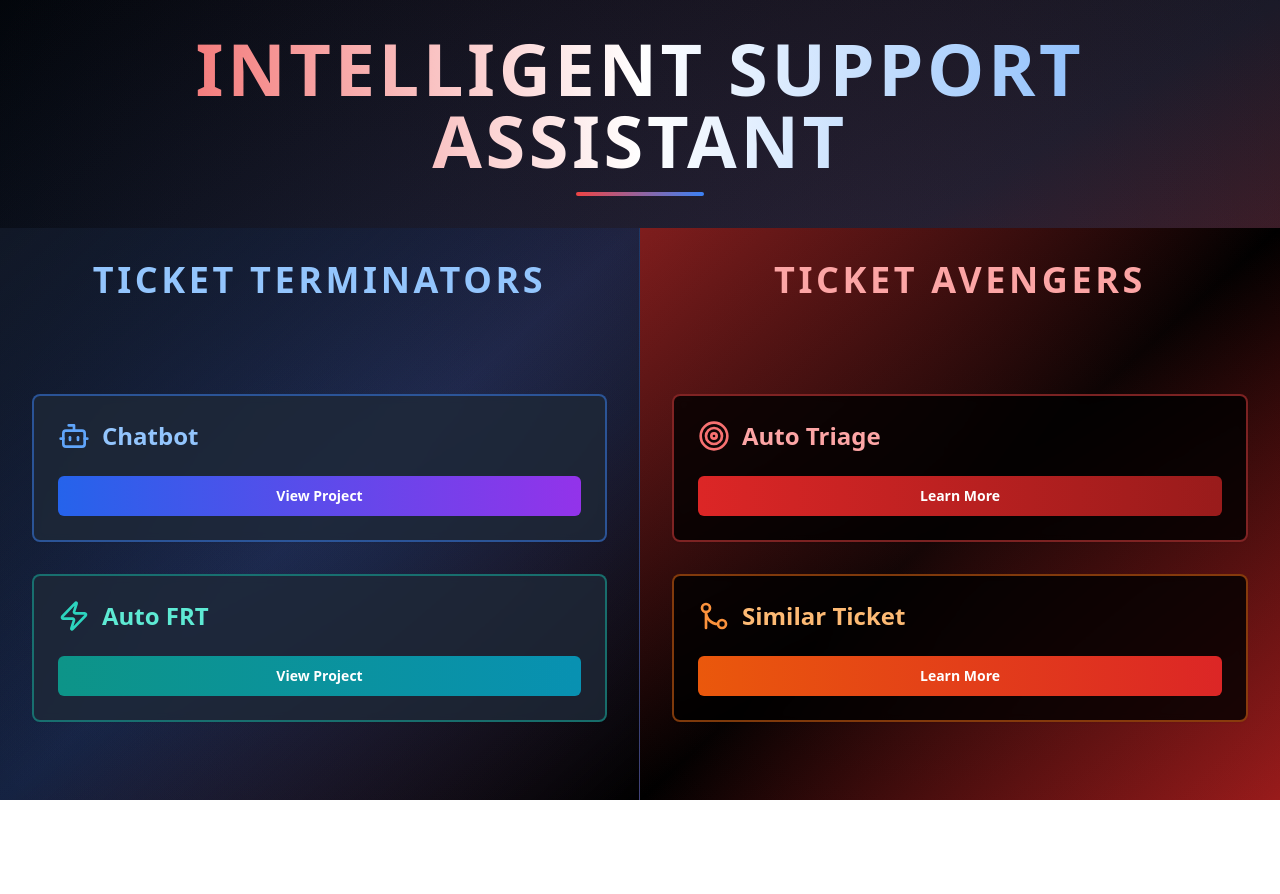
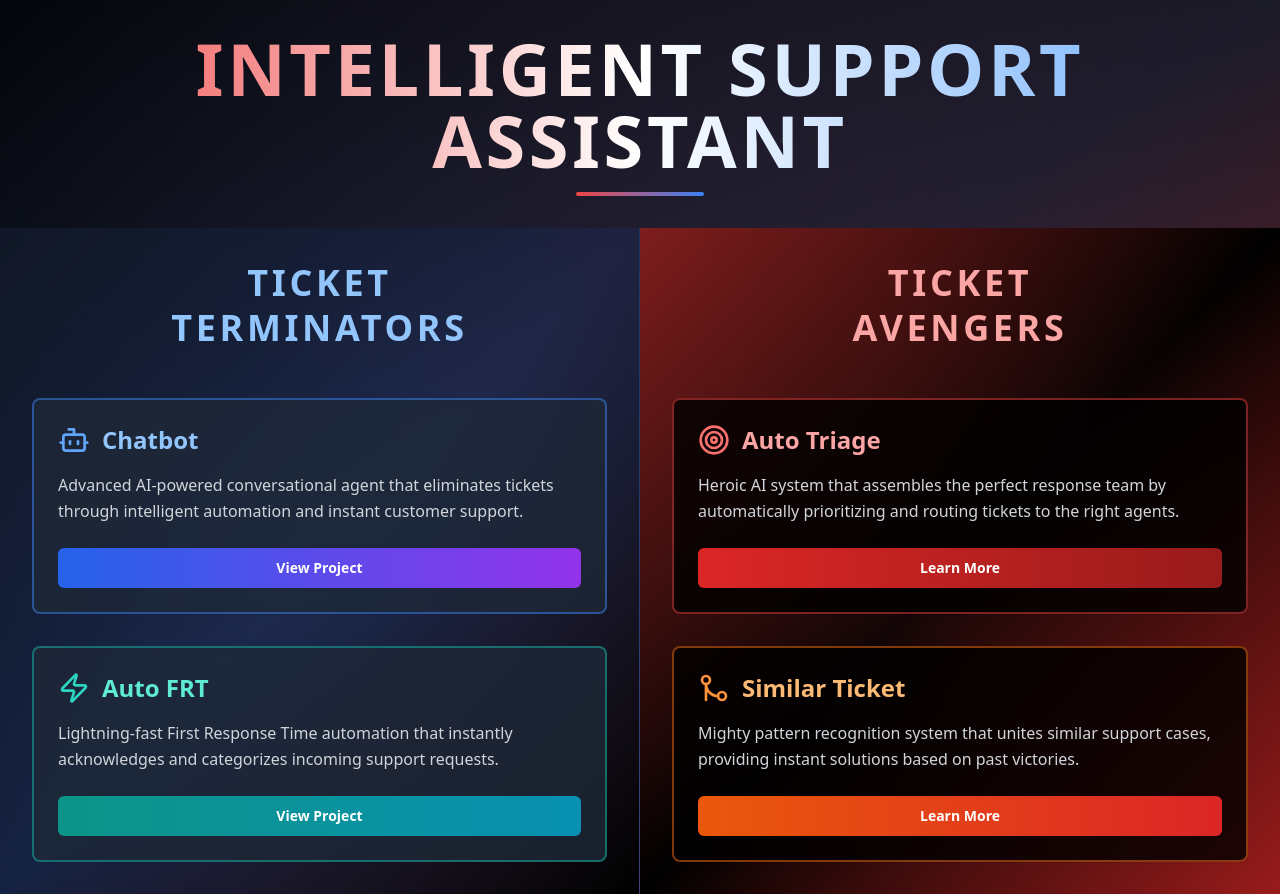
Before and after one commit to SanjanaRajesh2003/avengers-ai-assist, a React (Vite) app: page / in a window 1280 px wide. Before the commit the page ends 800 px from the top, so only its background shows below. Built offline with nearby package versions, Linux system fonts and the light colour scheme.

Commit message:
Refactor: Style Ticket Avengers like Terminators
Update Ticket Avengers section to match Ticket Terminators' style and align all cards.

```diff
--- a/src/pages/Index.tsx
+++ b/src/pages/Index.tsx
@@ -1,8 +1,11 @@
+
 import { Button } from "@/components/ui/button";
 import { Card } from "@/components/ui/card";
 import { Bot, Zap, Target, GitMerge } from "lucide-react";
+
 const Index = () => {
-  return <div className="min-h-screen bg-gradient-to-br from-black via-gray-900 to-red-900 text-white overflow-hidden relative">
+  return (
+    <div className="min-h-screen bg-gradient-to-br from-black via-gray-900 to-red-900 text-white overflow-hidden relative">
       {/* Background Effects */}
       <div className="absolute inset-0 bg-[radial-gradient(circle_at_30%_50%,rgba(59,130,246,0.1),transparent)] pointer-events-none"></div>
       <div className="absolute inset-0 bg-[radial-gradient(circle_at_70%_50%,rgba(239,68,68,0.1),transparent)] pointer-events-none"></div>
@@ -25,9 +28,14 @@ const Index = () => {
             <div className="absolute inset-0 bg-[radial-gradient(circle_at_center,rgba(59,130,246,0.05),transparent)]"></div>
 
             <div className="relative z-10 h-full flex flex-col">
-              <h2 className="text-4xl font-bold text-center mb-12 text-blue-300 tracking-widest">
-                TICKET TERMINATORS
+              <div className="text-center mb-12">
+                <h2 className="text-4xl font-bold text-blue-300 tracking-widest leading-tight">
+                  TICKET
                 </h2>
+                <h2 className="text-4xl font-bold text-blue-300 tracking-widest leading-tight">
+                  TERMINATORS
+                </h2>
+              </div>
 
               <div className="flex-1 flex flex-col justify-center space-y-8">
                 {/* Chatbot Card */}
@@ -37,6 +45,7 @@ const Index = () => {
                     <h3 className="text-2xl font-bold text-blue-300">Chatbot</h3>
                   </div>
                   <p className="text-gray-300 mb-6 leading-relaxed">
+                    Advanced AI-powered conversational agent that eliminates tickets through intelligent automation and instant customer support.
                   </p>
                   <Button className="w-full bg-gradient-to-r from-blue-600 to-purple-600 hover:from-blue-500 hover:to-purple-500 border-0 text-white font-semibold py-3 transition-all duration-300 hover:shadow-lg hover:shadow-blue-500/30">
                     View Project
@@ -50,6 +59,7 @@ const Index = () => {
                     <h3 className="text-2xl font-bold text-teal-300">Auto FRT</h3>
                   </div>
                   <p className="text-gray-300 mb-6 leading-relaxed">
+                    Lightning-fast First Response Time automation that instantly acknowledges and categorizes incoming support requests.
                   </p>
                   <Button className="w-full bg-gradient-to-r from-teal-600 to-cyan-600 hover:from-teal-500 hover:to-cyan-500 border-0 text-white font-semibold py-3 transition-all duration-300 hover:shadow-lg hover:shadow-teal-500/30">
                     View Project
@@ -65,9 +75,14 @@ const Index = () => {
             <div className="absolute inset-0 bg-[radial-gradient(circle_at_center,rgba(239,68,68,0.1),transparent)]"></div>
 
             <div className="relative z-10 h-full flex flex-col">
-              <h2 className="text-4xl font-bold text-center mb-12 text-red-300 tracking-widest">
-                TICKET AVENGERS
+              <div className="text-center mb-12">
+                <h2 className="text-4xl font-bold text-red-300 tracking-widest leading-tight">
+                  TICKET
                 </h2>
+                <h2 className="text-4xl font-bold text-red-300 tracking-widest leading-tight">
+                  AVENGERS
+                </h2>
+              </div>
 
               <div className="flex-1 flex flex-col justify-center space-y-8">
                 {/* Auto Triage Card */}
@@ -77,6 +92,7 @@ const Index = () => {
                     <h3 className="text-2xl font-bold text-red-300">Auto Triage</h3>
                   </div>
                   <p className="text-gray-300 mb-6 leading-relaxed">
+                    Heroic AI system that assembles the perfect response team by automatically prioritizing and routing tickets to the right agents.
                   </p>
                   <Button className="w-full bg-gradient-to-r from-red-600 to-red-800 hover:from-red-500 hover:to-red-700 border-0 text-white font-semibold py-3 transition-all duration-300 hover:shadow-lg hover:shadow-red-500/30">
                     Learn More
@@ -90,6 +106,7 @@ const Index = () => {
                     <h3 className="text-2xl font-bold text-orange-300">Similar Ticket</h3>
                   </div>
                   <p className="text-gray-300 mb-6 leading-relaxed">
+                    Mighty pattern recognition system that unites similar support cases, providing instant solutions based on past victories.
                   </p>
                   <Button className="w-full bg-gradient-to-r from-orange-600 to-red-600 hover:from-orange-500 hover:to-red-500 border-0 text-white font-semibold py-3 transition-all duration-300 hover:shadow-lg hover:shadow-orange-500/30">
                     Learn More
@@ -100,6 +117,8 @@ const Index = () => {
           </div>
         </div>
       </div>
-    </div>;
+    </div>
+  );
 };
+
 export default Index;
```
Lines whose indentation alone changed are shown as unchanged.
